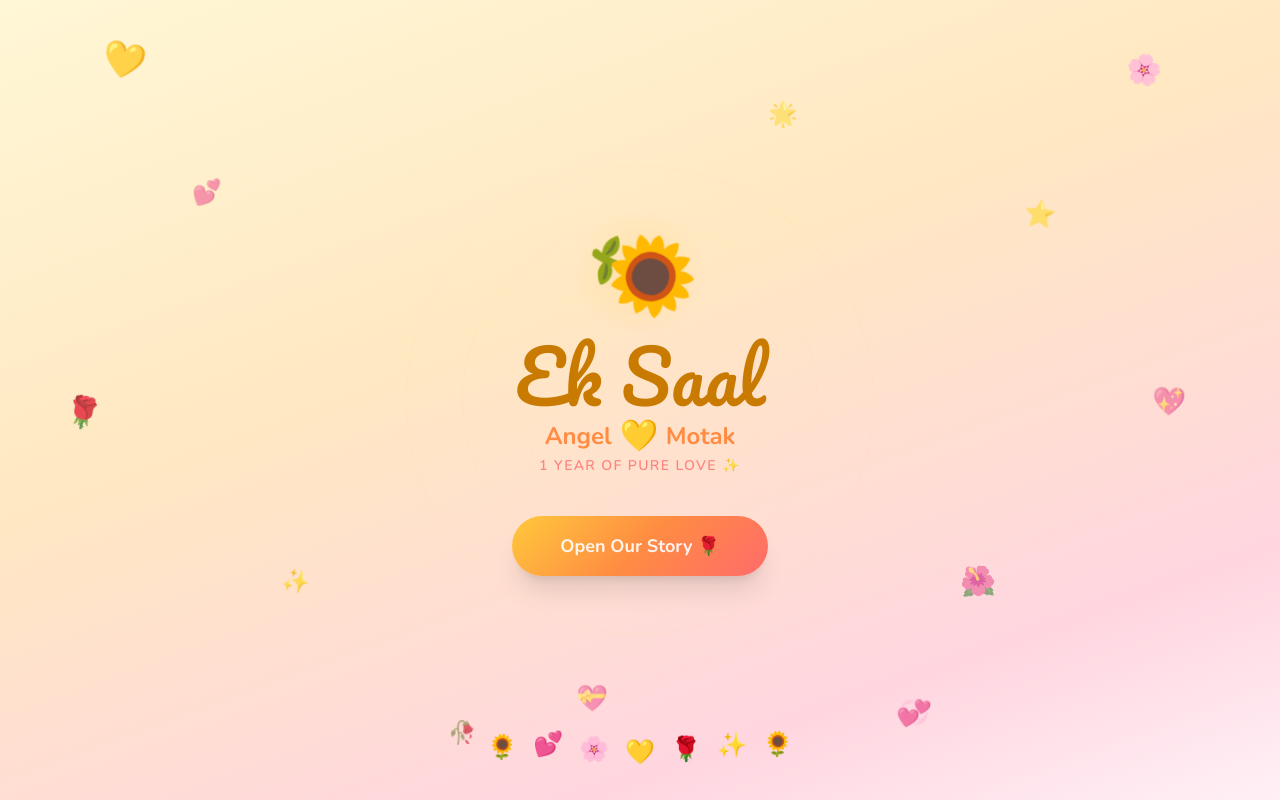
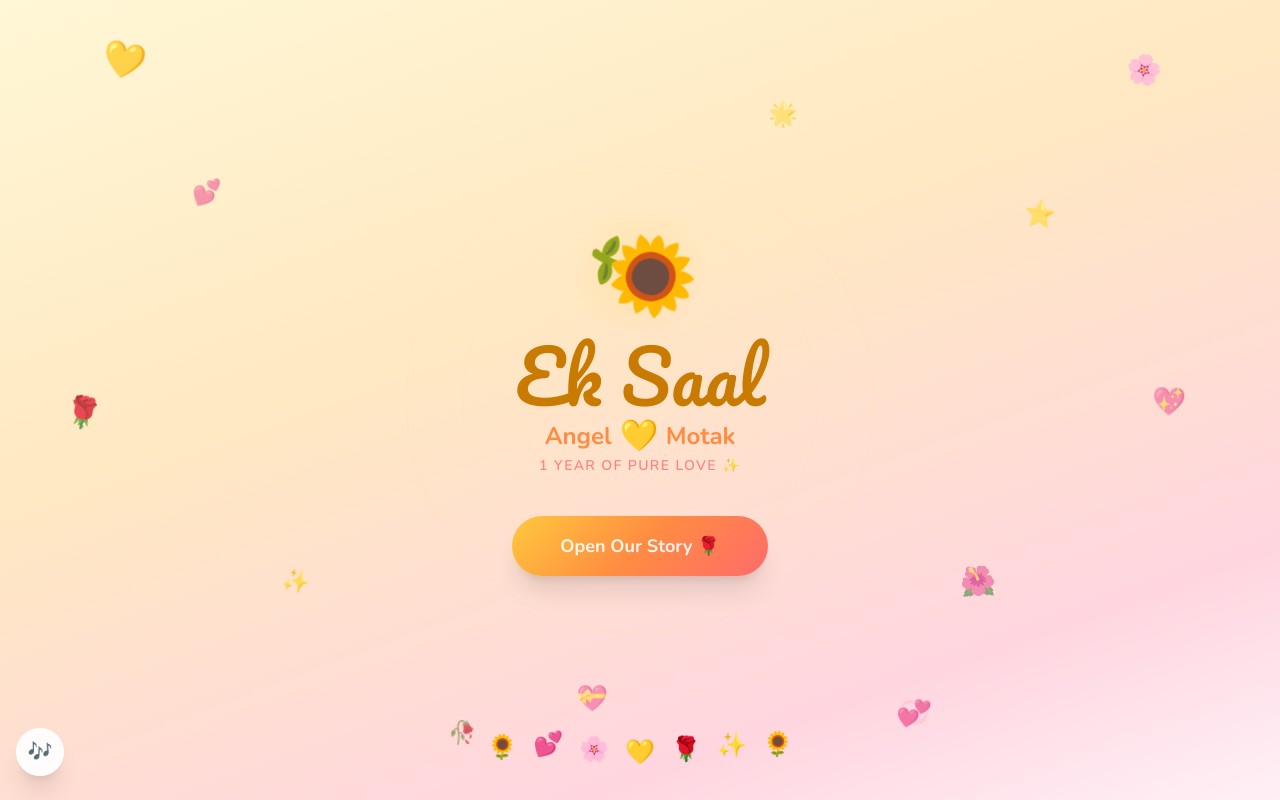
Before and after one commit to shivanshu-codex/Anniversery, a React (Vite) app: page / in a window 1280 px wide. Built offline with nearby package versions, Linux system fonts and the light colour scheme.

Commit message:
Add floating global music player that persists across all pages

```diff
--- a/src/App.tsx
+++ b/src/App.tsx
@@ -1,4 +1,4 @@
-import { useState, useRef } from 'react'
+import { useState, useRef, useEffect, useCallback } from 'react'
 import { AnimatePresence, motion } from 'framer-motion'
 import Landing from './components/Landing'
 import OurStory from './components/OurStory'
@@ -19,9 +19,43 @@ const sectionVariants = {
 
 export default function App() {
   const [stage, setStage] = useState<Stage>('landing')
+  const [playing, setPlaying] = useState(false)
+  const [audioReady, setAudioReady] = useState(false)
+  const [showTooltip, setShowTooltip] = useState(false)
+  const audioRef = useRef<HTMLAudioElement | null>(null)
   const mainRef = useRef<HTMLDivElement>(null)
 
-  const AUDIO_SRC = undefined // set to '/song.mp3' once you add your song file to public/
+  // Try to start music on first user interaction anywhere on page
+  const tryPlay = useCallback(() => {
+    const audio = audioRef.current
+    if (!audio || playing) return
+    audio.volume = 0.45
+    audio.play()
+      .then(() => setPlaying(true))
+      .catch(() => {})
+  }, [playing])
+
+  useEffect(() => {
+    document.addEventListener('click', tryPlay, { once: true })
+    document.addEventListener('touchstart', tryPlay, { once: true })
+    return () => {
+      document.removeEventListener('click', tryPlay)
+      document.removeEventListener('touchstart', tryPlay)
+    }
+  }, [tryPlay])
+
+  const toggleMusic = (e: React.MouseEvent) => {
+    e.stopPropagation()
+    const audio = audioRef.current
+    if (!audio) return
+    if (playing) {
+      audio.pause()
+      setPlaying(false)
+    } else {
+      audio.volume = 0.45
+      audio.play().then(() => setPlaying(true)).catch(() => {})
+    }
+  }
 
   const goTo = (next: Stage) => {
     setStage(next)
@@ -32,6 +66,82 @@ export default function App() {
 
   return (
     <div ref={mainRef} className="min-h-screen bg-cream">
+      {/* Global background audio — place your song at public/song.mp3 */}
+      <audio
+        ref={audioRef}
+        src="/song.mp3"
+        loop
+        preload="auto"
+        onCanPlay={() => setAudioReady(true)}
+        onError={() => setAudioReady(false)}
+      />
+
+      {/* Floating music player button */}
+      <motion.div
+        className="fixed bottom-6 left-4 z-50 flex flex-col items-center gap-1"
+        initial={{ opacity: 0, scale: 0 }}
+        animate={{ opacity: 1, scale: 1 }}
+        transition={{ delay: 1.2, type: 'spring' }}
+      >
+        {/* Tooltip */}
+        <AnimatePresence>
+          {showTooltip && (
+            <motion.div
+              className="absolute bottom-14 left-0 bg-white/90 backdrop-blur-sm rounded-2xl px-3 py-2 shadow-lg border border-sunflower/20 w-44 pointer-events-none"
+              initial={{ opacity: 0, y: 6, scale: 0.9 }}
+              animate={{ opacity: 1, y: 0, scale: 1 }}
+              exit={{ opacity: 0, y: 6, scale: 0.9 }}
+            >
+              <p className="text-xs font-body font-bold text-gray-700 leading-tight">
+                {playing ? '🎵 Playing...' : '🎵 Tap to play music'}
+              </p>
+              <p className="text-xs font-body text-gray-400 mt-0.5 leading-tight">
+                Add song.mp3 to /public
+              </p>
+            </motion.div>
+          )}
+        </AnimatePresence>
+
+        <motion.button
+          onClick={toggleMusic}
+          onMouseEnter={() => setShowTooltip(true)}
+          onMouseLeave={() => setShowTooltip(false)}
+          className="w-12 h-12 rounded-full flex items-center justify-center shadow-xl border-2 border-white relative overflow-hidden"
+          style={{
+            background: playing
+              ? 'linear-gradient(135deg, #FFC93C, #FF8C42)'
+              : 'rgba(255,255,255,0.9)',
+          }}
+          whileHover={{ scale: 1.15 }}
+          whileTap={{ scale: 0.9 }}
+          animate={playing ? { boxShadow: ['0 0 0px rgba(255,201,60,0)', '0 0 20px rgba(255,201,60,0.7)', '0 0 0px rgba(255,201,60,0)'] } : {}}
+          transition={playing ? { duration: 2, repeat: Infinity } : {}}
+        >
+          {/* Spinning rings when playing */}
+          {playing && (
+            <>
+              <motion.div
+                className="absolute inset-0 rounded-full border-2 border-sunflower/40"
+                animate={{ scale: [1, 1.6], opacity: [0.6, 0] }}
+                transition={{ duration: 1.4, repeat: Infinity }}
+              />
+              <motion.div
+                className="absolute inset-0 rounded-full border-2 border-warmOrange/30"
+                animate={{ scale: [1, 1.9], opacity: [0.4, 0] }}
+                transition={{ duration: 1.4, repeat: Infinity, delay: 0.4 }}
+              />
+            </>
+          )}
+          <motion.span
+            className="text-xl relative z-10"
+            animate={playing ? { rotate: [0, 360] } : {}}
+            transition={playing ? { duration: 3, repeat: Infinity, ease: 'linear' } : {}}
+          >
+            {playing ? '🎵' : '🎶'}
+          </motion.span>
+        </motion.button>
+      </motion.div>
+
       {/* Navigation dots */}
       {stage !== 'landing' && (
         <motion.div
--- a/src/components/Gallery.tsx
+++ b/src/components/Gallery.tsx
@@ -1,4 +1,4 @@
-import { useState, useEffect, useRef } from 'react'
+import { useState, useEffect } from 'react'
 import { motion, AnimatePresence } from 'framer-motion'
 import confetti from 'canvas-confetti'
 import { CONTENT } from '../content'
@@ -54,7 +54,6 @@ export default function Gallery({ photos = CONTENT.photos, onDone }: GalleryProp
   const [showMsg, setShowMsg] = useState(false)
   const [celebrating, setCelebrating] = useState(false)
   const [imgErrors, setImgErrors] = useState<Record<number, boolean>>({})
-  const audioRef = useRef<HTMLAudioElement | null>(null)
 
   const photo = photos[current]
   const imgFailed = imgErrors[current]
@@ -362,8 +361,6 @@ export default function Gallery({ photos = CONTENT.photos, onDone }: GalleryProp
         </motion.button>
       </div>
 
-      {/* Audio element - wired automatically if public/song.mp3 exists */}
-      <audio ref={audioRef} src="/song.mp3" loop preload="none" />
     </section>
   )
 }
```
